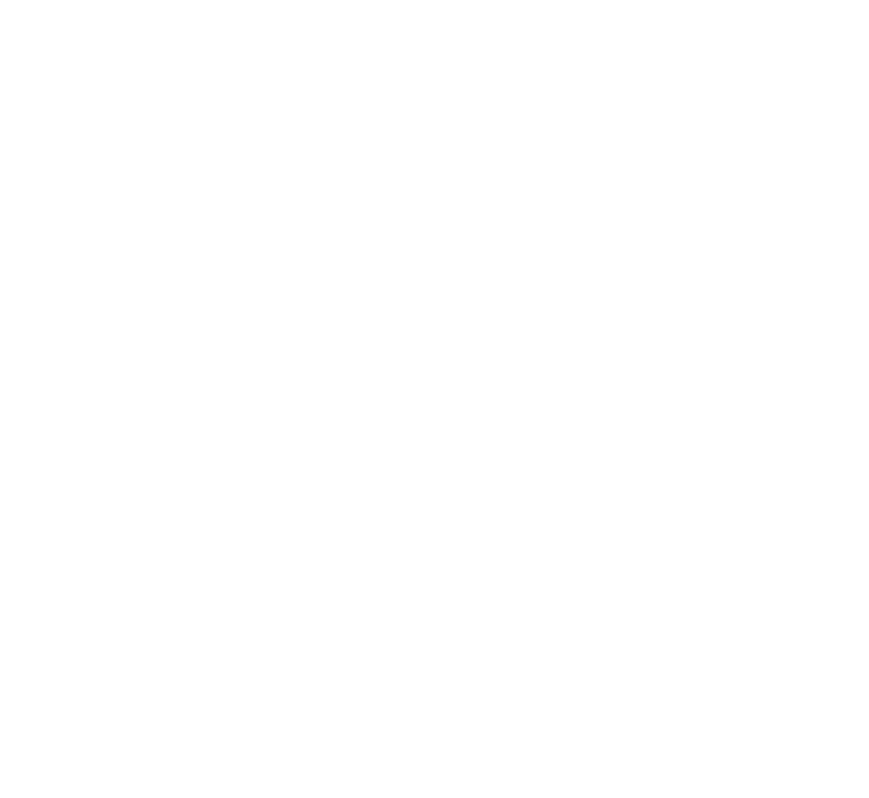
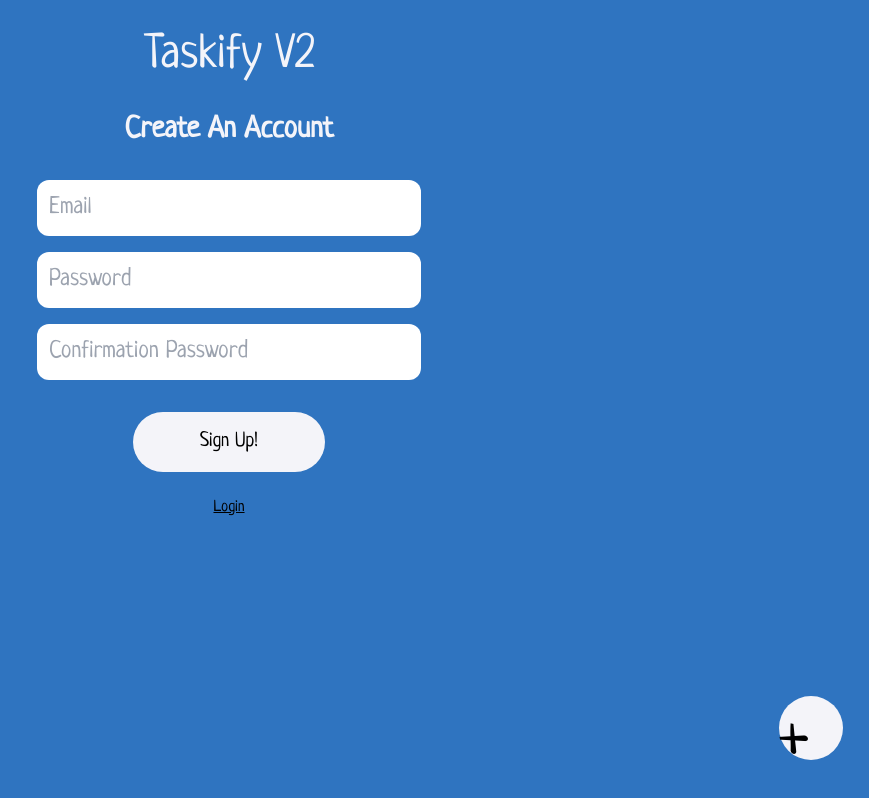
Before and after one commit to khajornritdacha/taskify-v2, a React (Vite) app: page /register in a window 1280 px wide. Before the commit this address had no page. Shown: the whole page, without its empty margins (411-1280 px from the left). Built offline with nearby package versions, Linux system fonts and the light colour scheme.

Commit message:
feat: Add register Page

```diff
--- a/src/App.tsx
+++ b/src/App.tsx
@@ -2,6 +2,7 @@ import NavBtn from './components/Layout';
 import { BrowserRouter, Route, Routes } from 'react-router-dom';
 import MainPage from './components/MainPage';
 import LoginPage from './components/LoginPage';
+import RegisterPage from './components/RegisterPage';
 
 export default function App() {
   return (
@@ -10,6 +11,7 @@ export default function App() {
         <Route path="/" element={<NavBtn />}>
           <Route index element={<MainPage />} />
           <Route path="login" element={<LoginPage />} />
+          <Route path="register" element={<RegisterPage />} />
         </Route>
       </Routes>
     </BrowserRouter>
--- /dev/null
+++ b/src/components/RegisterPage.tsx
@@ -0,0 +1,64 @@
+import { useState } from 'react';
+import { Link } from 'react-router-dom';
+
+const RegisterPage = () => {
+  const [email, setEmail] = useState<string>('');
+  const [password, setPassword] = useState<string>('');
+  const [conPassword, setConPassword] = useState<string>('');
+
+  const handleSubmit = (event: React.FormEvent) => {
+    event.preventDefault();
+    console.log(email, password, conPassword);
+  };
+
+  return (
+    <>
+      <h1 className="mt-[2rem] self-center text-3xl font-bold text-ghost-white">
+        Create An Account
+      </h1>
+      <form
+        onSubmit={(e) => handleSubmit(e)}
+        className="mx-auto flex w-[30%] flex-col"
+      >
+        <input
+          required
+          placeholder="Email"
+          type="email"
+          name="email"
+          className="mt-[2rem] mb-[1rem] rounded-xl p-3 text-2xl"
+          value={email}
+          onChange={(e) => setEmail(e.target.value)}
+        />
+        <input
+          required
+          placeholder="Password"
+          type="password"
+          name="password"
+          className="mb-[1rem] rounded-xl p-3 text-2xl"
+          value={password}
+          onChange={(e) => setPassword(e.target.value)}
+        />
+        <input
+          required
+          placeholder="Confirmation Password"
+          type="password"
+          name="password"
+          className="mb-[2rem] rounded-xl p-3 text-2xl"
+          value={conPassword}
+          onChange={(e) => setConPassword(e.target.value)}
+        />
+        <button className="mx-auto w-[50%] rounded-full bg-ghost-white py-4 text-xl hover:scale-[1.1]">
+          Sign Up!
+        </button>
+      </form>
+      <Link
+        to="/login"
+        className="mt-[1.5rem] self-center underline hover:scale-[1.3]"
+      >
+        Login
+      </Link>
+    </>
+  );
+};
+
+export default RegisterPage;
```
